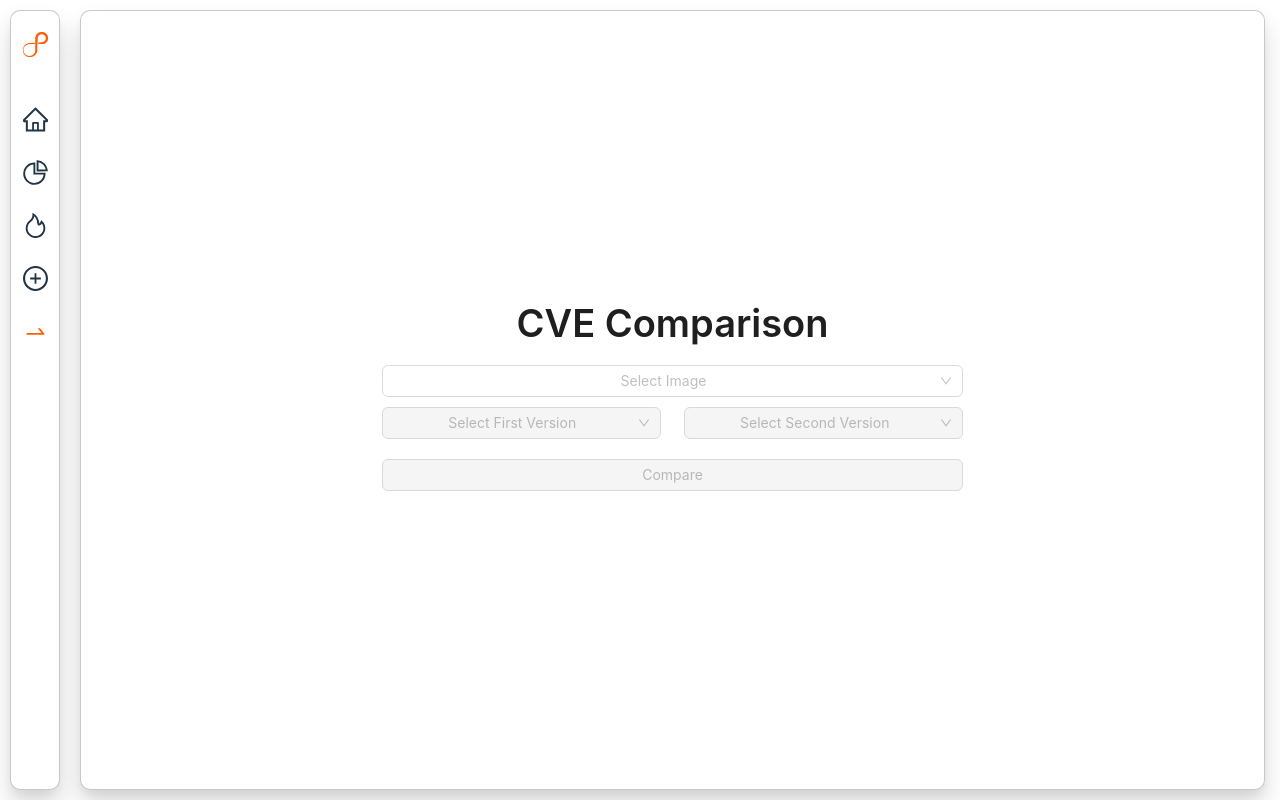
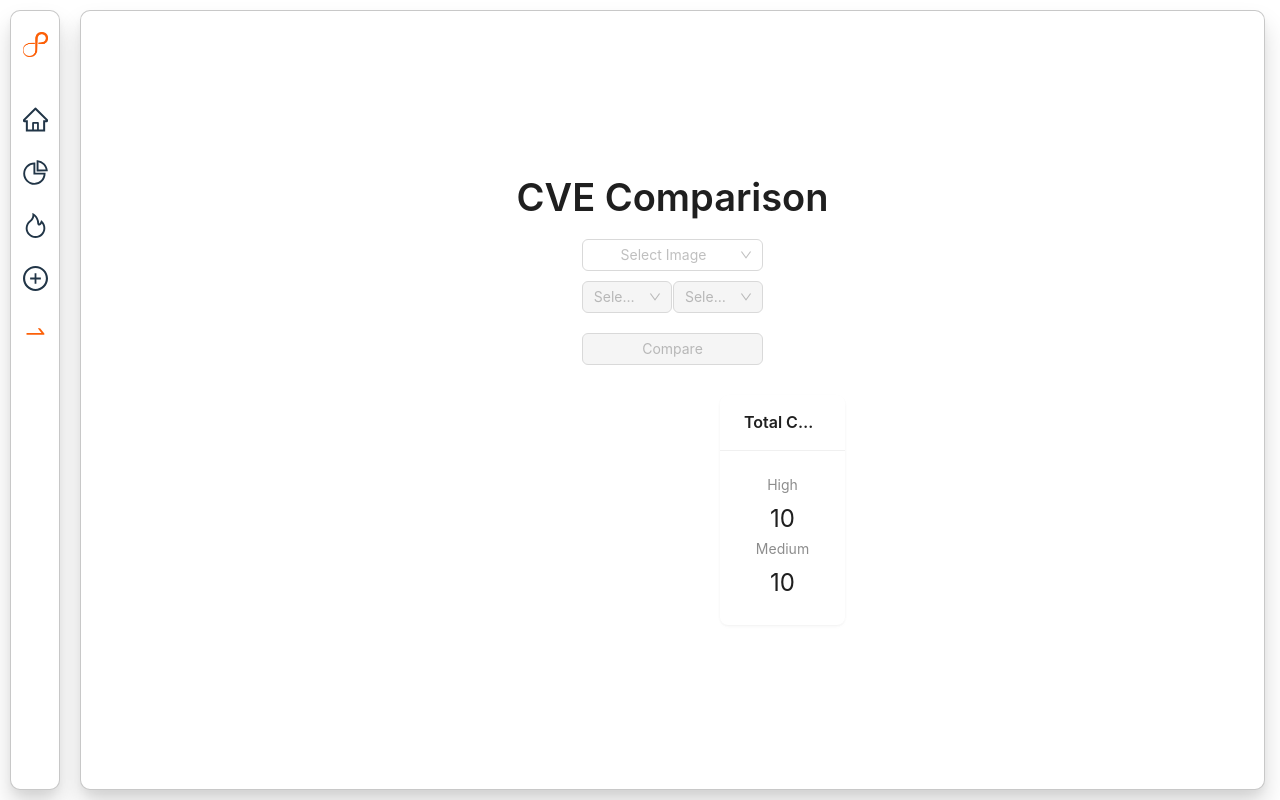
Before and after one commit to lawlie8/matrikas, a React (Vite) app in the folder matrikas-ui/: page /comparecves in a window 1280 px wide. Built offline with nearby package versions, Linux system fonts and the light colour scheme.

Commit message:
Update CVEComparison.jsx

```diff
--- a/matrikas-ui/src/pages/comparecves/CVEComparison.jsx
+++ b/matrikas-ui/src/pages/comparecves/CVEComparison.jsx
@@ -1,5 +1,6 @@
 import React, { useState } from 'react';
-import { Card, Typography, Select, Button, Table } from 'antd';
+import { Card, Typography, Select, Button, Table, Row, Col, Statistic } from 'antd';
+import Chart from 'react-apexcharts';
 import './CVEComparison.css';
 
 const { Title } = Typography;
@@ -21,40 +22,133 @@ export default function CVEComparison() {
     if (!selectedImage || !version1 || !version2) return;
 
     const mockCVEData = [
-      { cve: 'CVE-2023-0001', severity: 'High', status: version1 !== version2 ? 'Fixed' : 'Present' },
-      { cve: 'CVE-2023-0002', severity: 'Medium', status: version1 !== version2 ? 'Fixed' : 'Present' },
-      { cve: 'CVE-2023-0003', severity: 'Low', status: 'Present' },
+      { library: "aws-ebs-csi", total: 10, cve: 'CVE-2023-0001', severity: 'High', status: version1 !== version2 ? 'Fixed' : 'Present' },
+      { library: "abbc1 ", total: 20, cve: 'CVE-2023-0002', severity: 'Medium', status: version1 !== version2 ? 'Fixed' : 'Present' },
+      { library: "aws-ebs-csi", total: 12, cve: 'CVE-2023-0003', severity: 'Low', status: 'Present' },
+      { library: "aws-ebs-csi", total: 10, cve: 'CVE-2023-0001', severity: 'High', status: version1 !== version2 ? 'Fixed' : 'Present' },
+      { library: "aws-ebs-csi", total: 20, cve: 'CVE-2023-0002', severity: 'Medium', status: version1 !== version2 ? 'Fixed' : 'Present' },
+      { library: "aws-ebs-csi", total: 12, cve: 'CVE-2023-0003', severity: 'Low', status: 'Present' },
+      { library: "aws-ebs-csi", total: 10, cve: 'CVE-2023-0001', severity: 'High', status: version1 !== version2 ? 'Fixed' : 'Present' },
+      { library: "aws-ebs-csi", total: 20, cve: 'CVE-2023-0002', severity: 'Medium', status: version1 !== version2 ? 'Fixed' : 'Present' },
+      { library: "aws-ebs-csi", total: 12, cve: 'CVE-2023-0003', severity: 'Low', status: 'Present' },
+      { library: "aws-ebs-csi", total: 10, cve: 'CVE-2023-0001', severity: 'High', status: version1 !== version2 ? 'Fixed' : 'Present' },
+      { library: "aws-ebs-csi", total: 20, cve: 'CVE-2023-0002', severity: 'Medium', status: version1 !== version2 ? 'Fixed' : 'Present' },
+      { library: "aws-ebs-csi", total: 12, cve: 'CVE-2023-0003', severity: 'Low', status: 'Present' },
     ];
     setComparisonResult(mockCVEData);
   };
 
   const columns = [
     { title: 'CVE ID', dataIndex: 'cve', key: 'cve' },
-    { title: 'Severity', dataIndex: 'severity', key: 'severity' },
-    { title: 'Status', dataIndex: 'status', key: 'status' },
+    { title: 'Severity', dataIndex: 'severity', key: 'severity',
+    filters: [
+      { text: 'Critical', value: 'Critical' },
+      { text: 'High', value: 'High' },
+      { text: 'Medium', value: 'Medium' },
+      { text: 'Low', value: 'Low' },
+    ],
+    onFilter: (value, record) => record.severity.indexOf(value) === 0, },
+    { title: 'Status',
+      dataIndex: 'status',
+      key: 'status',
+      filters: [
+        { text: 'Fixed', value: 'Fixed' },
+        { text: 'Present', value: 'Present' },
+      ],
+      onFilter: (value, record) => record.status.indexOf(value) === 0,
+      render: (status) => {
+      const statusStyle = status === 'Fixed'
+        ? { backgroundColor: 'green', color: 'white', padding: '5px 15px', borderRadius: '25px' }
+        : {backgroundColor: 'red', color: 'white', padding: '5px 15px', borderRadius: '25px'};
+
+      return (
+        <span style={statusStyle}>{status}</span>
+      );}},
+  ];
+
+  // Prepare data for the line chart based on mockCVEData
+  const chartData = comparisonResult.map(item => ({
+    cve: item.cve,
+    total: item.total,
+    library: item.library,
+  }));
+
+  const chartOptions = {
+    chart: {
+      id: 'line-chart',
+      type: 'line',
+      height: '300px',
+    },
+    xaxis: {
+      categories: chartData.map(data => data.library),
+    },
+    yaxis: {
+
+      title: {
+        text: 'CVE Count',
+      },
+    },
+    stroke: {
+      curve: 'smooth',
+    },
+    colors: ['#00E396'],
+  };
+
+  const chartSeries = [
+    {
+      name: 'CVE Count',
+      data: chartData.map(data => data.total),
+    },
   ];
 
   return (
     <div className="cve-comparison-page">
-      <Card className="cve-comparison-card">
+      <Card className="cve-comparison-card" >
         <Title level={1} style={{ textAlign: 'center' }}>CVE Comparison</Title>
-        <Select placeholder="Select Image" style={{ width: '100%', marginBottom: '10px' }} onChange={setSelectedImage}>
+        <Select placeholder="Select Image" style={{ width: '50%' }} onChange={setSelectedImage}>
           {images.map((image) => (
             <Option key={image.name} value={image.name}>{image.name}</Option>
           ))}
         </Select>
-        <Select placeholder="Select First Version" style={{ width: '48%', marginRight: '4%' }} onChange={setVersion1} disabled={!selectedImage}>
+        <br /> <Select placeholder="Select First Version" style={{ width: '25%', marginRight: '0.25%' }} onChange={setVersion1} disabled={!selectedImage}>
           {selectedImage && images.find(img => img.name === selectedImage).versions.map(version => (
             <Option key={version} value={version}>{version}</Option>
           ))}
         </Select>
-        <Select placeholder="Select Second Version" style={{ width: '48%' }} onChange={setVersion2} disabled={!selectedImage}>
+        <Select placeholder="Select Second Version" style={{ width: '25%' }} onChange={setVersion2} disabled={!selectedImage}>
           {selectedImage && images.find(img => img.name === selectedImage).versions.map(version => (
             <Option key={version} value={version}>{version}</Option>
           ))}
         </Select>
-        <Button type="primary" style={{ marginTop: '10px', width: '100%' }} onClick={handleCompare} disabled={!version1 || !version2}>Compare</Button>
-        {comparisonResult.length > 0 && <Table style={{ marginTop: '20px' }} columns={columns} dataSource={comparisonResult} pagination={false} />}
+      <br /> <Button type="primary" style={{ marginTop: '10px', width: '50%' }} onClick={handleCompare} disabled={!version1 || !version2}>Compare</Button>
+        <Row gutter={16} style={{ marginTop: '20px' }}>
+          <Col span={14}>
+            {comparisonResult.length > 0 && <Table columns={columns} dataSource={comparisonResult} pagination={true} />}
+          </Col>
+          <Col span={10}>
+            {/* <Row gutter={16}> */}
+              {/* Total CVE count card */}
+              <Col >
+                <Card title="Total CVEs fixed" bordered={false}>
+                  <Statistic title="High" value="10" />
+                  <Statistic title="Medium" value="10" />
+                </Card>
+              </Col>
+          <Col>
+            {comparisonResult.length > 0 && (
+              <Card title="CVE Count Chart" >
+                <Chart
+                  options={chartOptions}
+                  series={chartSeries}
+                  type="line"
+                  height="300px"
+                />
+              </Card>
+            )}
+          </Col>
+          {/* </Row> */}
+          </Col>
+        </Row>
       </Card>
     </div>
   );
```
